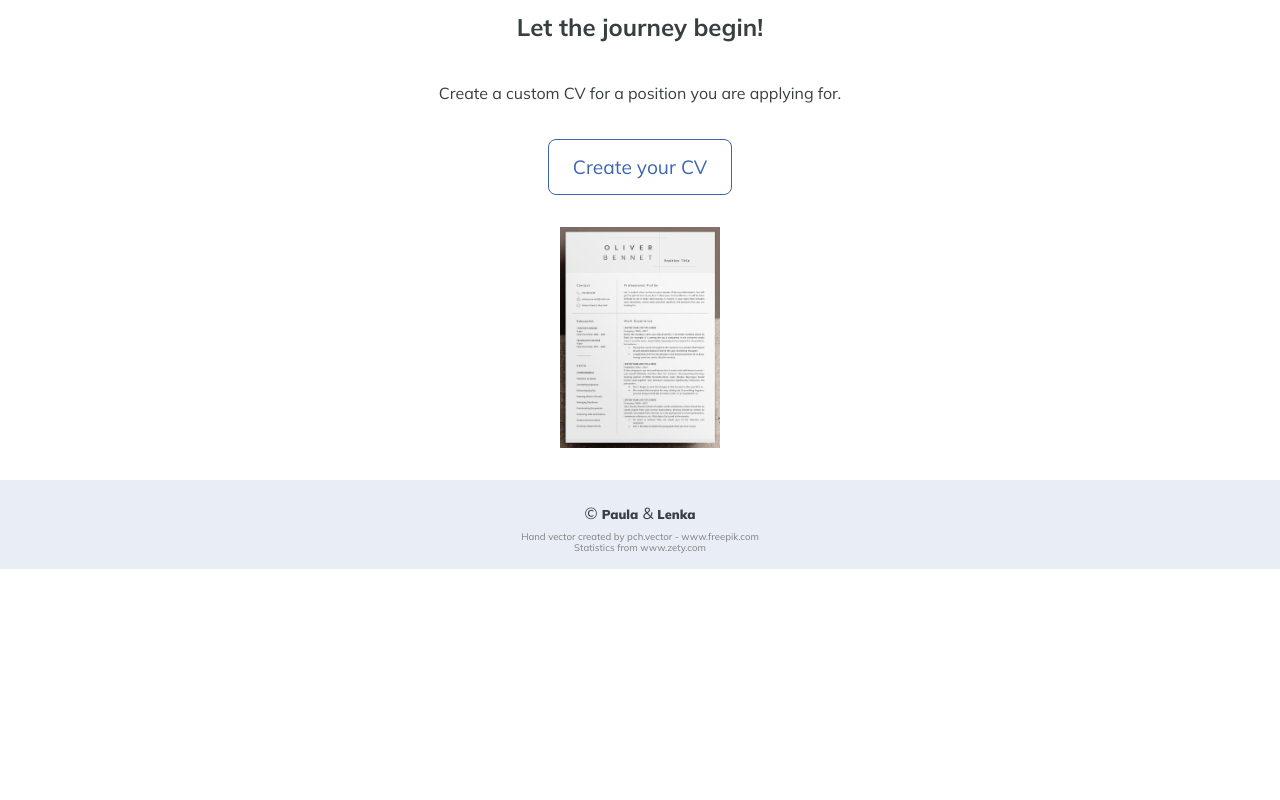
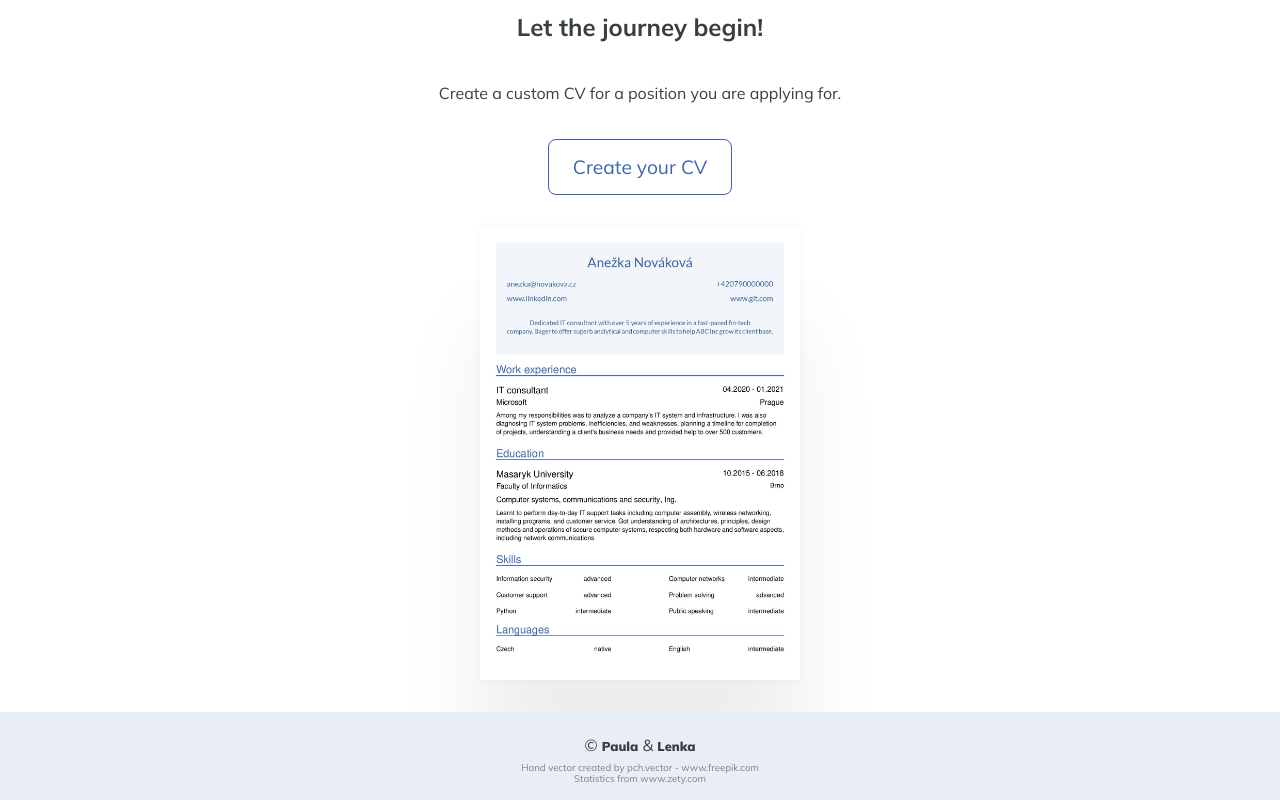
Before and after one commit to htmlena/cv-genius, a React (Create React App) app: page / in a window 1280 px wide. Shown: the part 1431-2231 px from the top of the page. Before the commit the page ends 2000 px from the top, so only its background shows below. Built offline with nearby package versions, Linux system fonts and the light colour scheme; what @react-pdf/renderer would draw is missing.

Commit message:
cv template image added

```diff
--- a/src/components/Home/Home.jsx
+++ b/src/components/Home/Home.jsx
@@ -4,7 +4,7 @@ import './style.scss';
 import imagehome from './img/computer.jpg';
 import imagestatistics from './img/cv-graphic.jpg';
 import imageMainHome from './img/main-home-picture.jpg';
-import cvexample from './img/cv-example.jpg';
+import cvexample from './img/cv-template-example.jpg';
 import Footer from '../Footer/Footer';
 
 const Home = () => {
@@ -61,7 +61,11 @@ const Home = () => {
           <Link className="create-cv" to="/cv-generator">
             Create your CV
           </Link>
-          <img className="cv-example" src={cvexample} alt="cv-example" />
+          <img
+            className="cv-example"
+            src={cvexample}
+            alt="CV template example"
+          />
         </div>
       </div>
       <footer>
--- a/src/components/Home/style.scss
+++ b/src/components/Home/style.scss
@@ -46,9 +46,10 @@
 }
 
 .cv-example {
-  width: 10rem;
+  width: 18rem;
   height: auto;
   margin: 2rem 0 0;
+  box-shadow: 0 0 10px rgba(0, 0, 0, 0.035), 0 100px 80px rgba(0, 0, 0, 0.07);
 }
 
 .statistics {
@@ -124,6 +125,10 @@ p {
 }
 
 @media (min-width: 992px) {
+  .cv-example {
+    width: 20rem;
+  }
+
   .image-home {
     padding-top: 1.7rem;
     width: 35rem;
```
Also changed, not shown: src/components/Home/img/cv-template-example.jpg (added).
